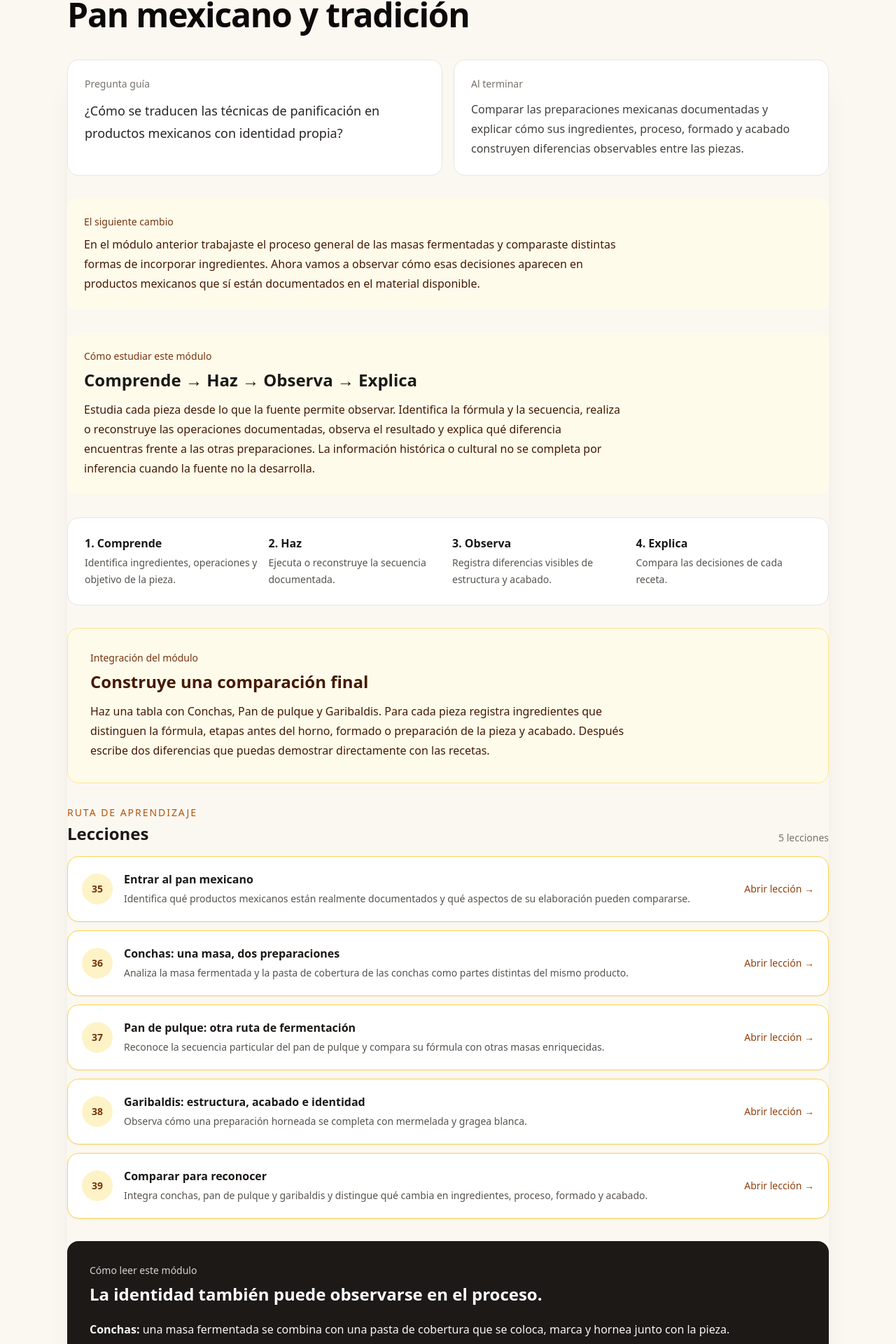
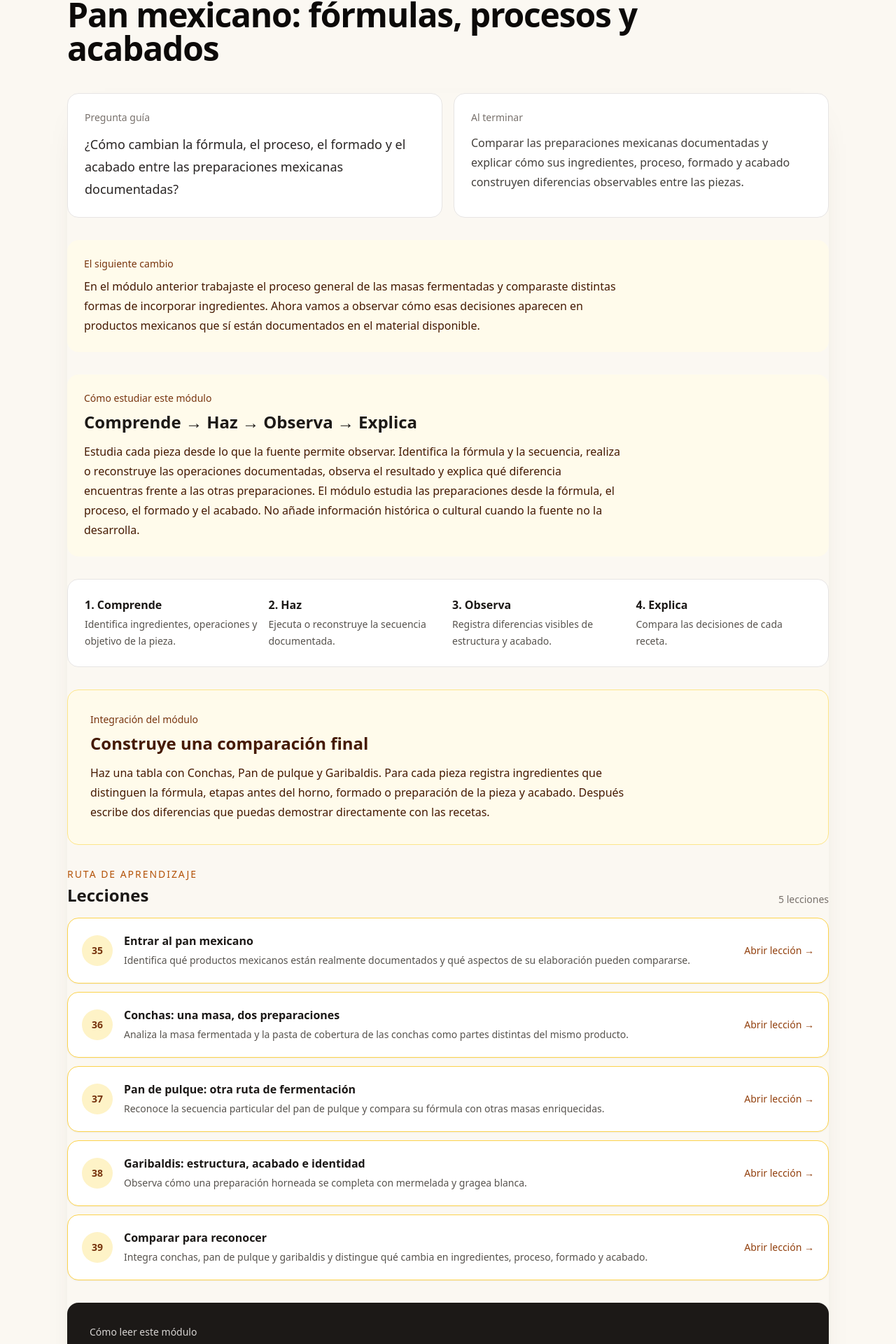
Before and after one commit to Drworm82/CursoPanadero, a Next.js app: page /modulo-5 in a window 1280 px wide. Shown: the part 206-2126 px from the top of the page at 70% size. Built offline with nearby package versions, Linux system fonts and the light colour scheme; no server answers.

Commit message:
Align module 5 framing

```diff
--- a/pages/modulo-5.js
+++ b/pages/modulo-5.js
@@ -2,8 +2,8 @@ import CourseShell from '../components/course/CourseShell';
 
 const moduleInfo = {
   sort_order: 5,
-  title: 'Pan mexicano y tradición',
-  guiding_question: '¿Cómo se traducen las técnicas de panificación en productos mexicanos con identidad propia?',
+  title: 'Pan mexicano: fórmulas, procesos y acabados',
+  guiding_question: '¿Cómo cambian la fórmula, el proceso, el formado y el acabado entre las preparaciones mexicanas documentadas?',
   expected_result: 'Comparar las preparaciones mexicanas documentadas y explicar cómo sus ingredientes, proceso, formado y acabado construyen diferencias observables entre las piezas.'
 };
 
@@ -45,8 +45,7 @@ export default function ModuleFivePage() {
           <p className="mt-3 max-w-3xl leading-7 text-amber-950">
             Estudia cada pieza desde lo que la fuente permite observar. Identifica la fórmula y la secuencia,
             realiza o reconstruye las operaciones documentadas, observa el resultado y explica qué diferencia
-            encuentras frente a las otras preparaciones. La información histórica o cultural no se completa
-            por inferencia cuando la fuente no la desarrolla.
+            encuentras frente a las otras preparaciones. El módulo estudia las preparaciones desde la fórmula, el proceso, el formado y el acabado. No añade información histórica o cultural cuando la fuente no la desarrolla.
           </p>
         </section>
 
@@ -116,7 +115,7 @@ export default function ModuleFivePage() {
 
         <section className="rounded-2xl bg-stone-900 p-6 text-white sm:p-8">
           <p className="text-sm font-medium text-stone-300">Cómo leer este módulo</p>
-          <h2 className="mt-2 text-2xl font-semibold">La identidad también puede observarse en el proceso.</h2>
+          <h2 className="mt-2 text-2xl font-semibold">Las diferencias también pueden observarse en el proceso.</h2>
           <div className="mt-5 space-y-4 text-stone-100">
             <p className="leading-7">
               <strong>Conchas:</strong> una masa fermentada se combina con una pasta de cobertura que se coloca,
```
